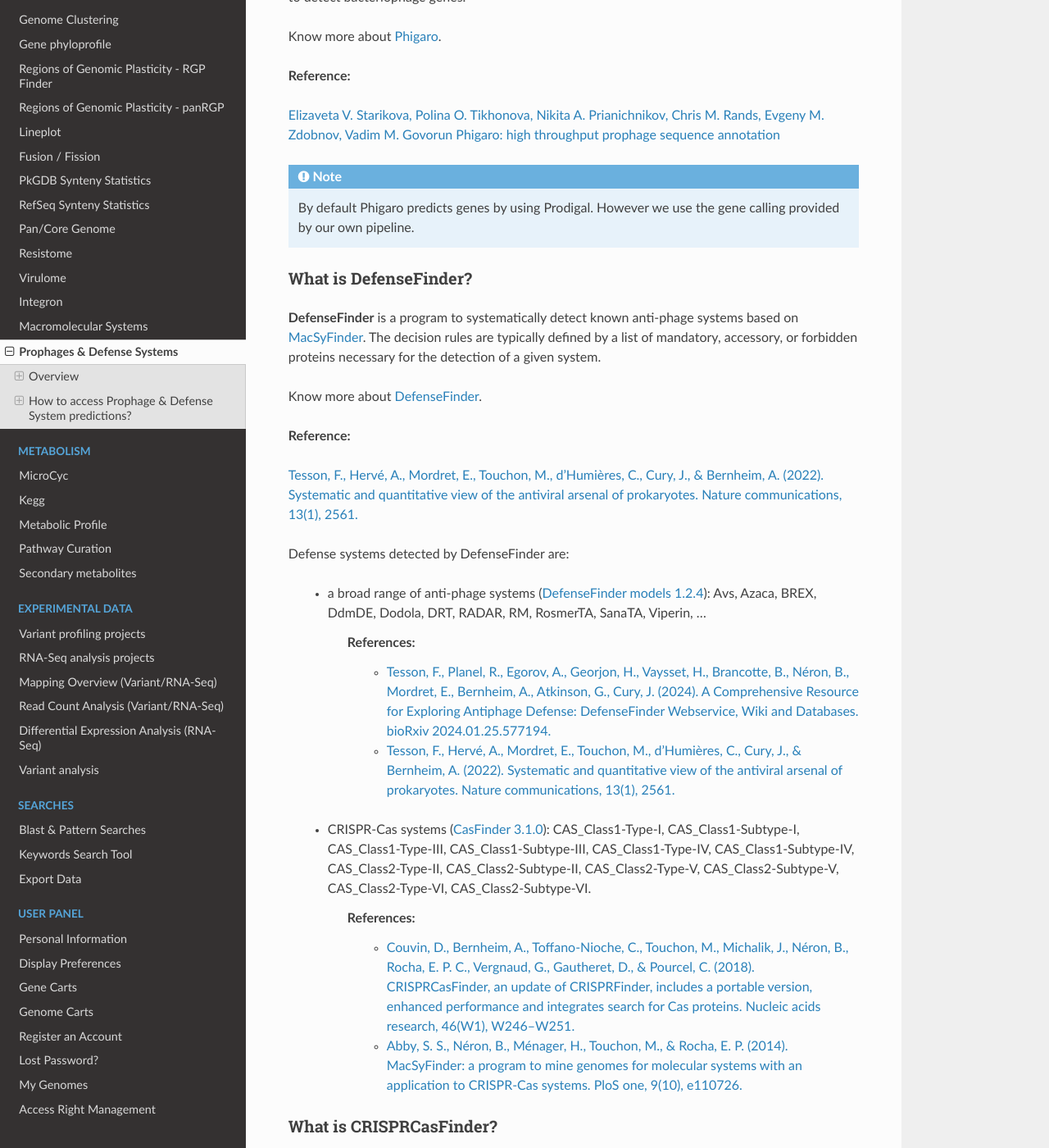
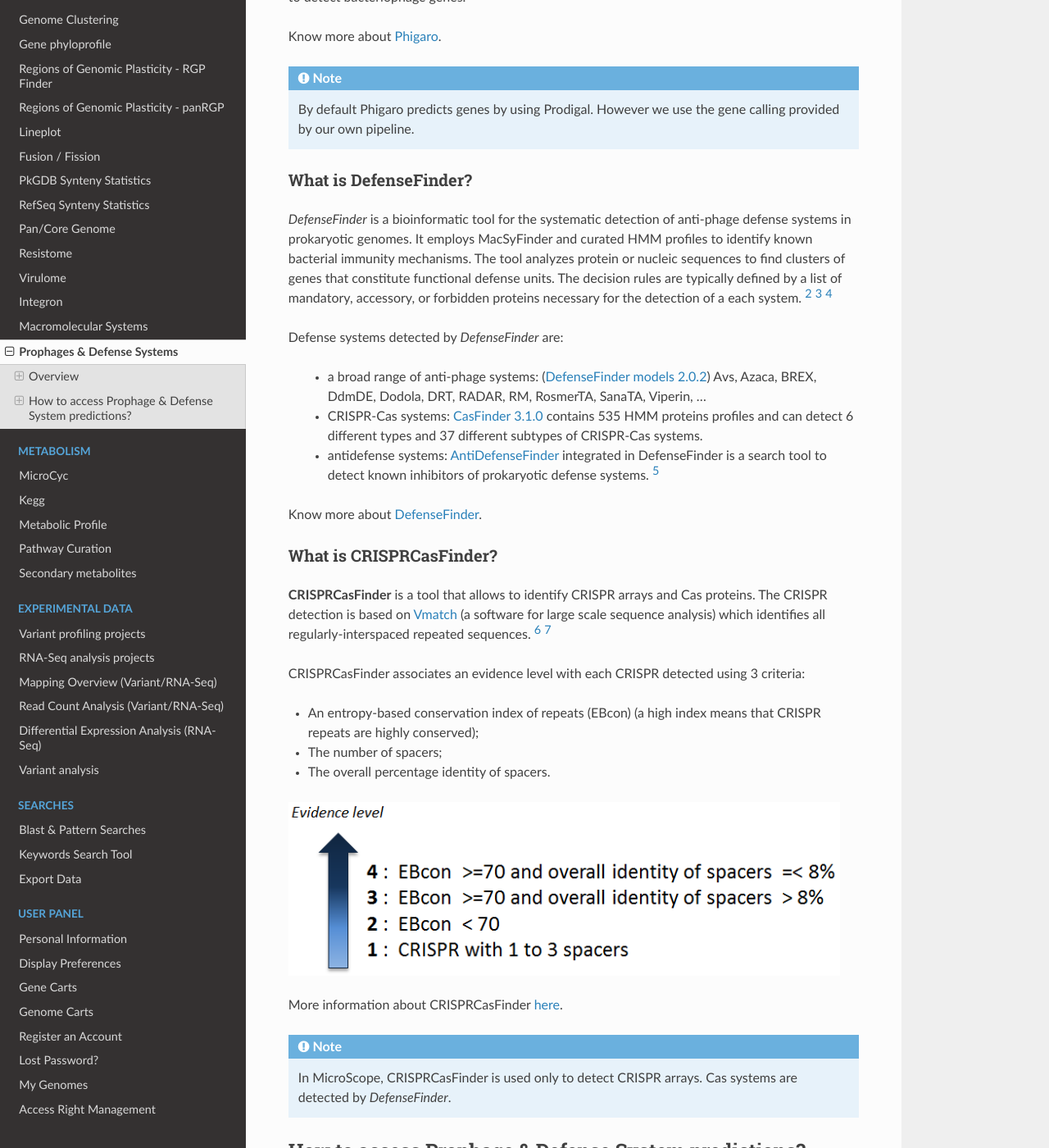
Before and after one commit to labgem/microscope-user-doc, a Sphinx documentation site: the page built from docs/content/compgenomics/prophages_defense_systems.rst, in a window 1280 px wide and 1400 px high, scrolled down 641 px. Shown: the whole window at 82% size. Built offline with Sphinx 7.4.7 and the Read the Docs theme 3.1.0, drawn with Linux system fonts in a browser that asks for light colours; formulas are drawn with MathJax 3; some of the changed text lies outside the part shown.

Commit message:
update texts and images for defensefinder 2.0.0

```diff
--- a/docs/content/compgenomics/RGPExplorer.rst
+++ b/docs/content/compgenomics/RGPExplorer.rst
@@ -24,7 +24,7 @@
  - **Macromolecular system**: Macromolecular system prediction using :ref:`MacSyFinder <macsyfinder>`. Click on it open the :ref:`MacSyFinder System visualization window <macromolecular-system-vizualization>` page.
  - **Integron id**: Integron prediction using :ref:`IntegronFinder <integron>`. Click on it open the detailled :ref:`IntegronFinder cluster visualization window <integron-cluster-vizualization>` page.
  - **Prophage id**: Prophages region predicition using :ref:`Phigaro <prophages-defense-systems>`. Clicking on this element will open an :ref:`interface <how-to-explore-a-prophage>` to explore the content of this region.
- - **System name**: Defense system prediction using :ref:`DefenseFinder <prophages-defense-systems>`. Clicking on it will open a detailled :ref:`description <how-to-explore-a-defense-system>` of this system.
+ - **System name**: Defense system type followed by its name predicted using :ref:`DefenseFinder <prophages-defense-systems>`. Clicking on it will open a detailled :ref:`description <how-to-explore-a-defense-system>` of this system.
 
 The "Matching RGPs within Genome Cluster" table compares the given RGP with the predicted ones in the other organisms of the same MICGC (see method of :ref:`Genome Clustering <genoclust>`).
 The percentage of shared gene families correspond to the number of :ref:`MICFAM <pancore-analysis>` (MicroScope gene families) that are present in the RGP of the compared organism.
--- a/docs/content/compgenomics/panRGP.rst
+++ b/docs/content/compgenomics/panRGP.rst
@@ -112,7 +112,7 @@
  - **Macromolecular systems**: Number of the different macromolecular systems predicted by :ref:`MacSyFinder <macsyfinder>`.
  - **Integrons**: Number of the different integrons predicted by :ref:`IntegronFinder <integron>`.
  - **Prophage regions**: Number of the different prophage regions predicted by :ref:`Phigaro <prophages-defense-systems>`.
- - **Defense systems**: Number of the different defense systems predicted by :ref:`DefenseFinder <prophages-defense-systems>`.
+ - **Defense systems**: Number of the different defense (and anti-defense) systems predicted by :ref:`DefenseFinder <prophages-defense-systems>`.
 
 .. image:: img/panrgp_table.png
 
--- a/docs/content/compgenomics/prophages_defense_systems.rst
+++ b/docs/content/compgenomics/prophages_defense_systems.rst
@@ -24,13 +24,9 @@
 Phigaro is a standalone command-line application that is able to detect prophage regions taking raw genome and metagenome assemblies as an input.
 It also produces dynamic annotated "prophage genome maps" and marks possible transposon insertion spots inside prophages.
 It is applicable for mining prophage regions from large metagenomic datasets.
-Phigaro uses the `pVOG HMM profiles <http://dmk-brain.ecn.uiowa.edu/pVOGs/>`_ to detect bacteriophage genes.
+Phigaro uses the `pVOG HMM profiles <http://dmk-brain.ecn.uiowa.edu/pVOGs/>`_ to detect bacteriophage genes. [1]_
 
 Know more about `Phigaro <https://github.com/bobeobibo/phigaro/>`_.
-
-**Reference:**
-
-`Elizaveta V. Starikova, Polina O. Tikhonova, Nikita A. Prianichnikov, Chris M. Rands, Evgeny M. Zdobnov, Vadim M. Govorun Phigaro: high throughput prophage sequence annotation <https://doi.org/10.1093/bioinformatics/btaa250>`_
 
 .. note::
   By default Phigaro predicts genes by using Prodigal.
@@ -38,37 +34,23 @@
 
 What is DefenseFinder?
 ======================
+*DefenseFinder* is a bioinformatic tool for the systematic detection of anti-phage defense systems in prokaryotic genomes. It employs MacSyFinder and curated HMM profiles to identify known bacterial immunity mechanisms. The tool analyzes protein or nucleic sequences to find clusters of genes that constitute functional defense units. The decision rules are typically defined by a list of mandatory, accessory, or forbidden proteins necessary for the detection of a each system. [2]_ [3]_ [4]_
 
-**DefenseFinder** is a program to systematically detect known anti-phage systems based on :ref:`MacSyFinder<macsyfinder>`.
-The decision rules are typically defined by a list of mandatory, accessory, or forbidden proteins necessary for the detection of a given system.
+Defense systems detected by *DefenseFinder* are:
+
+    * a broad range of anti-phage systems: (`DefenseFinder models 2.0.2 <https://github.com/mdmparis/defense-finder-models>`_) Avs, Azaca, BREX, DdmDE, Dodola, DRT, RADAR, RM, RosmerTA, SanaTA, Viperin, ...
+
+    * CRISPR-Cas systems: `CasFinder 3.1.0 <https://github.com/macsy-models/CasFinder>`_ contains 535 HMM proteins profiles and can detect 6 different types and 37 different subtypes of CRISPR-Cas systems.
+
+    * antidefense systems: `AntiDefenseFinder <https://defensefinder.mdmlab.fr/wiki/general-concepts/anti-defense-systems>`_ integrated in DefenseFinder is a search tool to detect known inhibitors of prokaryotic defense systems. [5]_
 
 Know  more about `DefenseFinder <https://github.com/mdmparis/defense-finder/>`_.
-
-**Reference:**
-
-`Tesson, F., Hervé, A., Mordret, E., Touchon, M., d'Humières, C., Cury, J., & Bernheim, A. (2022). Systematic and quantitative view of the antiviral arsenal of prokaryotes. Nature communications, 13(1), 2561. <https://doi.org/10.1038/s41467-022-30269-9>`_
-
-Defense systems detected by DefenseFinder are:
-
-    * a broad range of anti-phage systems (`DefenseFinder models 1.2.4 <https://github.com/mdmparis/defense-finder-models>`_): Avs, Azaca, BREX, DdmDE, Dodola, DRT, RADAR, RM, RosmerTA, SanaTA, Viperin, ...
-
-        **References:**
-            * `Tesson, F., Planel, R.,  Egorov, A., Georjon, H., Vaysset, H., Brancotte, B., Néron, B., Mordret, E., Bernheim, A., Atkinson, G., Cury, J. (2024). A Comprehensive Resource for Exploring Antiphage Defense: DefenseFinder Webservice, Wiki and Databases. bioRxiv 2024.01.25.577194. <https://doi.org/10.1101/2024.01.25.577194>`_
-
-            * `Tesson, F., Hervé, A., Mordret, E., Touchon, M., d'Humières, C., Cury, J., & Bernheim, A. (2022). Systematic and quantitative view of the antiviral arsenal of prokaryotes. Nature communications, 13(1), 2561. <https://doi.org/10.1038/s41467-022-30269-9>`_
-
-    * CRISPR-Cas systems (`CasFinder 3.1.0 <https://github.com/macsy-models/CasFinder>`_): CAS_Class1-Type-I, CAS_Class1-Subtype-I, CAS_Class1-Type-III, CAS_Class1-Subtype-III, CAS_Class1-Type-IV, CAS_Class1-Subtype-IV, CAS_Class2-Type-II, CAS_Class2-Subtype-II, CAS_Class2-Type-V, CAS_Class2-Subtype-V, CAS_Class2-Type-VI, CAS_Class2-Subtype-VI.
-
-        **References:**
-            * `Couvin, D., Bernheim, A., Toffano-Nioche, C., Touchon, M., Michalik, J., Néron, B., Rocha, E. P. C., Vergnaud, G., Gautheret, D., & Pourcel, C. (2018). CRISPRCasFinder, an update of CRISPRFinder, includes a portable version, enhanced performance and integrates search for Cas proteins. Nucleic acids research, 46(W1), W246–W251. <https://doi.org/10.1093/nar/gky425>`_
-            * `Abby, S. S., Néron, B., Ménager, H., Touchon, M., & Rocha, E. P. (2014). MacSyFinder: a program to mine genomes for molecular systems with an application to CRISPR-Cas systems. PloS one, 9(10), e110726. <https://doi.org/10.1371/journal.pone.0110726>`_
-
 
 What is CRISPRCasFinder?
 ========================
 
 **CRISPRCasFinder** is a tool that allows to identify CRISPR arrays and Cas proteins.
-The CRISPR detection is based on `Vmatch <http://www.vmatch.de/>`_ (a software for large scale sequence analysis) which identifies all regularly-interspaced repeated sequences.
+The CRISPR detection is based on `Vmatch <http://www.vmatch.de/>`_ (a software for large scale sequence analysis) which identifies all regularly-interspaced repeated sequences. [6]_ [7]_
 
 CRISPRCasFinder associates an evidence level with each CRISPR detected using 3 criteria:
 
@@ -82,13 +64,7 @@
 
 .. Note::
     In MicroScope, CRISPRCasFinder is used only to detect CRISPR arrays.
-    Cas systems are detected by DefenseFinder.
-
-**References:**
-
-`Couvin, D., Bernheim, A., Toffano-Nioche, C., Touchon, M., Michalik, J., Néron, B., Rocha, E. P. C., Vergnaud, G., Gautheret, D., & Pourcel, C. (2018). CRISPRCasFinder, an update of CRISPRFinder, includes a portable version, enhanced performance and integrates search for Cas proteins. Nucleic acids research, 46(W1), W246–W251. <https://doi.org/10.1093/nar/gky425>`_
-
-`Grissa, I., Vergnaud, G., & Pourcel, C. (2007). CRISPRFinder: a web tool to identify clustered regularly interspaced short palindromic repeats. Nucleic acids research, 35(Web Server issue), W52–W57. <https://doi.org/10.1093/nar/gkm360>`_
+    Cas systems are detected by *DefenseFinder*.
 
 ****************************************************
 How to access Prophage & Defense System predictions?
@@ -141,11 +117,12 @@
 
 * **MoveTo**: Allows to display the region in the :ref:`viewer`.
 * **System name**: Name of the defense system; clicking on it will open a detailled description of this system (see :ref:`below <how-to-explore-a-defense-system>`).
-* **System type**: Type of the defense system; clicking on it will open a description of this type of system on the DefenseFinder Wiki website.
+* **System type**: Type of the defense system. Clicking on it opens the corresponding page on the *DefenseFinder* Wiki website. For systems with a "Defense" activity, the page describes the specific defense system; for systems with an "Antidefense" activity, the page provides a general overview of antidefense systems.
+* **Activity**: Biological role of the system: "Defense" corresponds to anti-phage defense systems, whereas "Antidefense" refers to mechanisms that counteract prokaryotic defense systems.
 * **Replicon name**: Name of the replicon.
 * **Replicon type**: Type of the replicon (chromosome, plasmid, WGS).
-* **Begin** and **End**: Location of the defense system on the replicon.
-* **Length**: Length of the defense system.
+* **Begin** and **End**: Location of the defense or antidefense system on the replicon.
+* **Length**: Length of the defense or antidefense system.
 * **Mandatory proteins in system**: List of mandatory proteins of the system identified in the genome.
 * **Nb of mandatory present**: Number of mandatory proteins of the system identified in the genome.
 * **Accessory proteins in system**: List of accessory proteins of the system identified in the genome.
@@ -159,7 +136,7 @@
 ================================
 
 The defense system visualization interface can be accessed by clicking on the **System name** field of the Defense Systems table.
-This interface displays the detailed description of a selected defense system.
+This interface displays the detailed description of a selected defense or antidefense system.
 
 .. image:: img/defensefinder1_GOtab.png
 
@@ -169,16 +146,16 @@
 * **Begin** and **End**: Location of the genomic object on the sequence.
 * **Gene**: Gene name if any.
 * **Product**: Description of the gene product of the genomic object.
-* **Protein name**: Name of the protein detected by DefenseFinder.
-* **Eval**: e-value of the match with MacSyFinder models.
-* **Status**: Status of the protein in the system, as defined by MacSyFinder (mandatory, accessory, neutral).
+* **Protein name**: Name of the protein detected by *DefenseFinder*.
+* **Eval**: e-value of the match with *DefenseFinder* models.
+* **Status**: Status of the protein in the system (mandatory, accessory, neutral).
 
 You can export the genes by clicking on **Export to Gene Cart**.
 
 What is the CRISPR table?
 =========================
 
-This table displays all CRISPR detected by CRISPRCasFinder and all Cas detected by DefenseFinder for the selected genome.
+This table displays all CRISPR detected by CRISPRCasFinder and all Cas detected by *DefenseFinder* for the selected genome.
 
 .. image:: img/crisprcasfinder4_crisprtab.png
 
@@ -188,7 +165,7 @@
 * **Begin** and **End**: Location of the system on the replicon.
 * **Length**: Length of the system.
 * **Nb spacers / genes**: Number of CRISPR spacers or Number of Cas genes.
-* **Consensus repeat / Present gene**: Consensus repeat sequence predicted by CRISPRCasFinder or List of mandatory Cas genes predicted by DefenseFinder.
+* **Consensus repeat / Present gene**: Consensus repeat sequence predicted by CRISPRCasFinder or List of mandatory Cas genes predicted by *DefenseFinder*.
 * **Evidence level**: Evidence level as computed by CRISPRCasFinder.
 
 .. _how-to-explore-a-crisprcas-system:
@@ -214,5 +191,15 @@
 * **Gene**: Gene name if any.
 * **Product**: Description of the gene product of the genomic object.
 * **Protein name**: Name of the protein detected by MacSyFinder.
-* **Eval**: E-value of the match with DefenseFinder models.
+* **Eval**: E-value of the match with *DefenseFinder* models.
 * **Status**: Status of the gene in the system, as defined by MacSyFinder (mandatory, accessory, neutral).
+
+
+**References:**
+ .. [1] `Elizaveta V. Starikova, Polina O. Tikhonova, Nikita A. Prianichnikov, Chris M. Rands, Evgeny M. Zdobnov, Vadim M. Govorun Phigaro: high throughput prophage sequence annotation <https://doi.org/10.1093/bioinformatics/btaa250>`_
+ .. [2] `"Systematic and quantitative view of the antiviral arsenal of prokaryotes" Nature Communication, 2022, Tesson F., Hervé A. , Mordret E., Touchon M., d’Humières C., Cury J., Bernheim A. <https://doi.org/10.1038/s41467-022-30269-9>`_
+ .. [3] `"MacSyFinder v2: Improved modelling and search engine to identify molecular systems in genomes." Peer Community Journal, Volume 3 (2023), article no. e28. Néron, Bertrand; Denise, Rémi; Coluzzi, Charles; Touchon, Marie; Rocha, Eduardo P.C.; Abby, Sophie S. <https://peercommunityjournal.org/articles/10.24072/pcjournal.250/>`_
+ .. [4] `"CRISPRCasFinder, an update of CRISRFinder, includes a portable version, enhanced performance and integrates search for Cas proteins." Nucleic Acids Research 2018 Couvin D. et al. <https://doi.org/10.1093/nar/gky425>`_
+ .. [5] `Florian Tesson, Erin Huiting, Linlin Wei, Jie Ren, Matthew Johnson, Rémi Planel, Jean Cury, Yue Feng, Joseph Bondy-Denomy, Aude Bernheim, Exploring the diversity of anti-defense systems across prokaryotes, phages and mobile genetic elements, Nucleic Acids Research, Volume 53, Issue 1, 13 January 2025, gkae1171, <https://doi.org/10.1093/nar/gkae1171>`_
+ .. [6] `Couvin, D., Bernheim, A., Toffano-Nioche, C., Touchon, M., Michalik, J., Néron, B., Rocha, E. P. C., Vergnaud, G., Gautheret, D., & Pourcel, C. (2018). CRISPRCasFinder, an update of CRISPRFinder, includes a portable version, enhanced performance and integrates search for Cas proteins. Nucleic acids research, 46(W1), W246–W251. <https://doi.org/10.1093/nar/gky425>`_
+ .. [7] `Grissa, I., Vergnaud, G., & Pourcel, C. (2007). CRISPRFinder: a web tool to identify clustered regularly interspaced short palindromic repeats. Nucleic acids research, 35(Web Server issue), W52–W57. <https://doi.org/10.1093/nar/gkm360>`_
```
Also changed, not shown: docs/content/mage/info.rst (+7 -6 lines), docs/content/compgenomics/img/defensefinder1_GOtab.png, docs/content/compgenomics/img/defensefinder1_systemstab.png, docs/content/mage/img/defensefinder1_datasettab.png.
